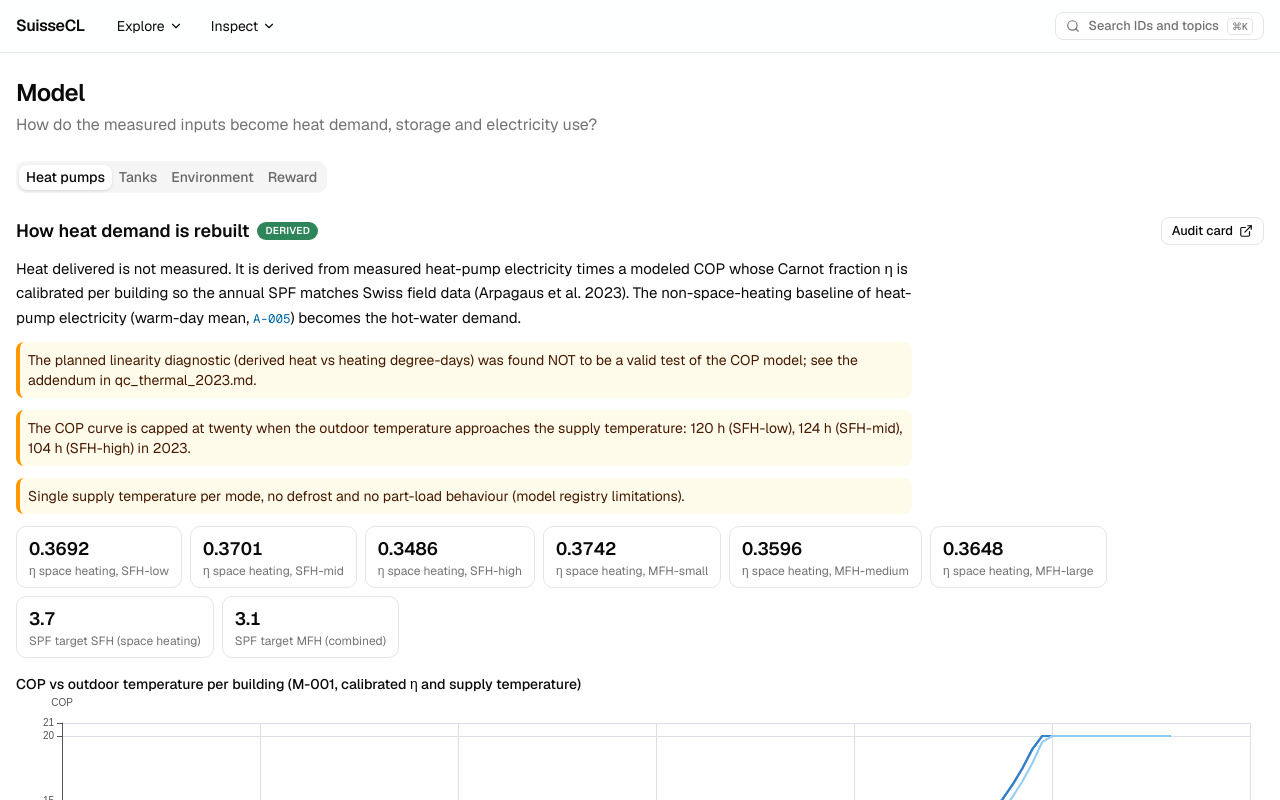
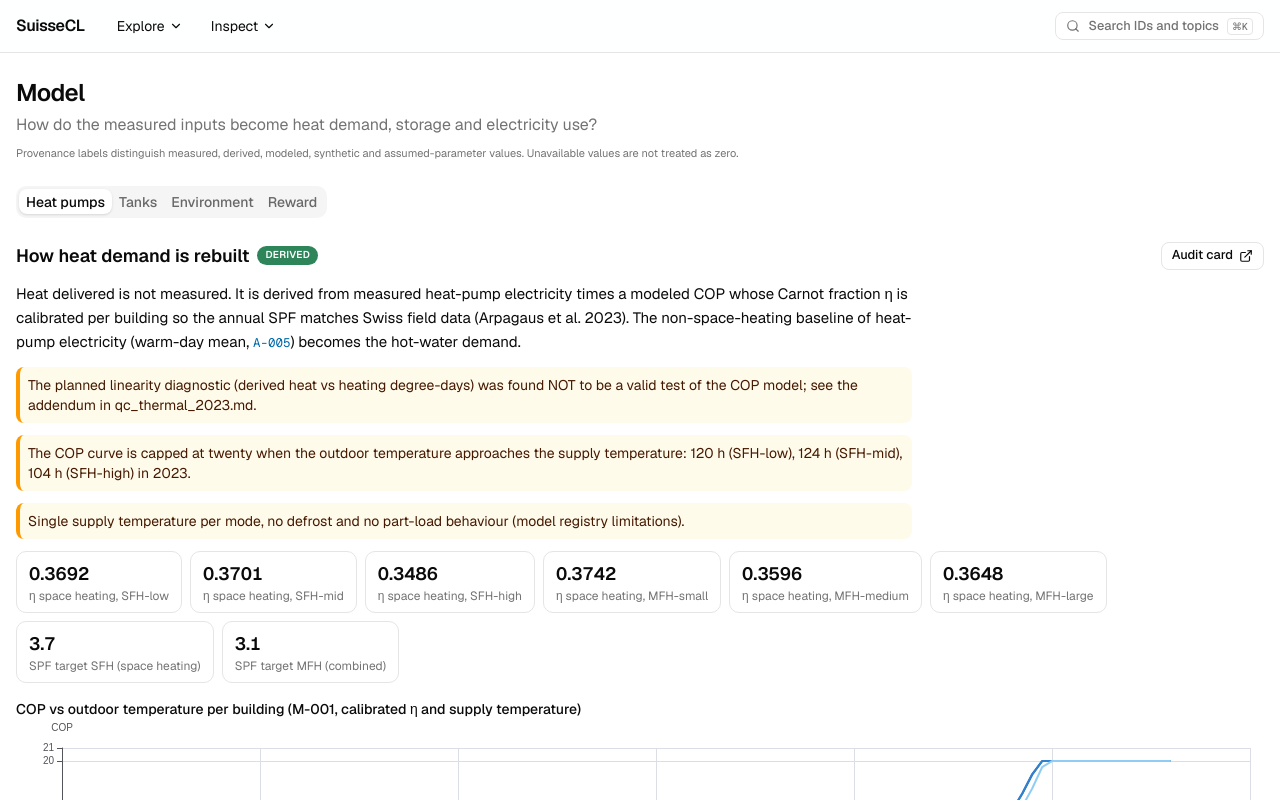
Before and after one commit to aidenfairman12/SuisseCL, a Next.js app in the folder web/: page /model in a window 1280 px wide. Shown: the top 800 px of the page. Built offline with nearby package versions, Linux system fonts and the light colour scheme.

Commit message:
Add consistent provenance legend to page headers

```diff
--- a/web/src/components/page-shell.tsx
+++ b/web/src/components/page-shell.tsx
@@ -1,13 +1,6 @@
 "use client";
 import { useBundle } from "@/lib/bundle";
-
-/** Page title plus the one question the page answers (from story.json, `_pages` in ui_map.yaml). */
-export function PageHeader({ title, page }: { title: string; page: string }) {
-  const { story } = useBundle();
-  return (
-    <div className="mb-6 max-w-3xl">
-      <h1 className="text-2xl font-semibold tracking-tight">{title}</h1>
-      <p className="mt-1 text-muted-foreground">{story?.pages[page] ?? " "}</p>
-    </div>
-  );
+export function PageHeader({title,page}:{title:string;page:string}){
+ const {story}=useBundle();
+ return <div className="mb-6 max-w-3xl"><h1 className="text-2xl font-semibold tracking-tight">{title}</h1><p className="mt-1 text-muted-foreground">{story?.pages[page]??" "}</p><p className="mt-2 text-[11px] text-muted-foreground">Provenance labels distinguish measured, derived, modeled, synthetic and assumed-parameter values. Unavailable values are not treated as zero.</p></div>;
 }
```
